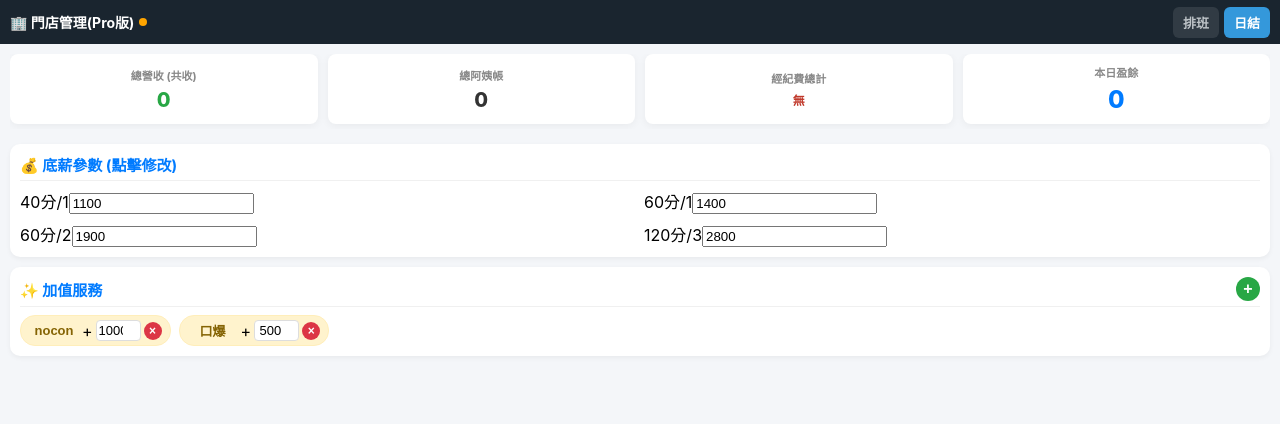
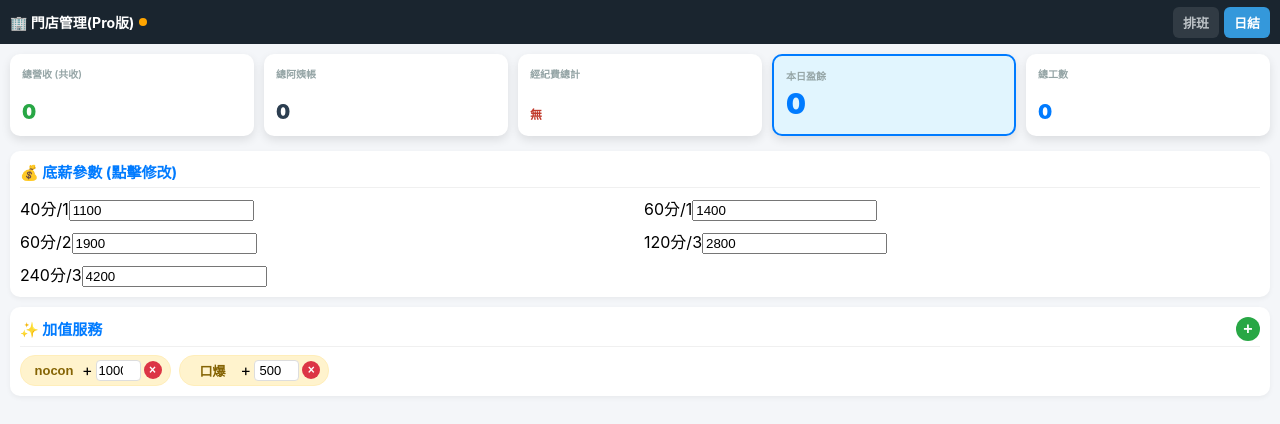
Before and after one commit to makeouthc88-hue/my-work-tools, a plain HTML site: page shop.html in a window 1280 px wide. Both pictures are taken after a click on the button "日結". Drawn offline with Linux system fonts and the light colour scheme; no server answers.

Commit message:
Add files via upload

```diff
--- a/shop.html
+++ b/shop.html
@@ -3,8 +3,9 @@
 <head>
     <meta charset="UTF-8">
     <meta name="viewport" content="width=device-width, initial-scale=1.0, maximum-scale=1.0, user-scalable=no, viewport-fit=cover">
-    <title>全能門店管理 (完全自由編輯版)</title>
+    <title>全能門店管理 (排版優化版)</title>
 
+    <!-- Firebase v8.10.1 (為了兼容現有程式碼) -->
     <script src="https://www.gstatic.com/firebasejs/8.10.1/firebase-app.js"></script>
     <script src="https://www.gstatic.com/firebasejs/8.10.1/firebase-database.js"></script>
 
@@ -35,7 +36,7 @@
         .view-container { flex: 1; position: relative; display: none; flex-direction: column; overflow: hidden; height: 100%; }
         .view-container.active { display: flex; }
 
-        /* 排班視圖樣式 */
+        /* 排班視圖樣式 - (未修改的樣式保持原樣) */
         .schedule-top-bar { height: auto; min-height: 50px; background: var(--primary-dark); display: flex; flex-wrap: wrap; align-items: center; padding: 5px 10px; gap: 10px; border-bottom: 1px solid #34495e; flex-shrink: 0; color: white; }
         .info-group { display: flex; align-items: center; gap: 10px; background: rgba(0,0,0,0.3); padding: 5px 10px; border-radius: 8px; flex: 1; }
         .date-input { background: transparent; border: none; color: #f1c40f; font-size: 18px; font-weight: bold; width: 70px; text-align: center; }
@@ -87,14 +88,72 @@
         .config-panel { background: white; padding: 10px; border-radius: 10px; box-shadow: 0 2px 5px rgba(0,0,0,0.05); }
         .config-panel h3 { margin: 0 0 8px 0; color: #007bff; font-size: 15px; border-bottom: 1px solid #f0f0f0; padding-bottom: 5px; display: flex; justify-content: space-between; align-items: center; }
 
-        .middle-section { margin-bottom: 15px; overflow-x: auto; padding-bottom: 5px; }
-        .summary-area { display: flex; gap: 10px; min-width: 100%; }
-        .card { background: white; border-radius: 8px; box-shadow: 0 2px 8px rgba(0,0,0,0.05); padding: 10px; min-width: 100px; flex: 1; display: flex; flex-direction: column; align-items: center; justify-content: center; }
-        .card h4 { margin: 0 0 5px 0; font-size: 11px; color: #888; white-space: nowrap; }
-        .card p { margin: 0; font-size: 20px; font-weight: 800; color: #333; }
+        /* ------------------------------------------- */
+        /* --- CodeSage 優化: 日結總結區塊樣式 (RWD) --- */
+        /* ------------------------------------------- */
+        .middle-section { margin-bottom: 15px; }
+        .summary-area {
+            /* RWD 網格布局: 預設手機每行 2 個 */
+            display: grid;
+            grid-template-columns: repeat(2, 1fr);
+            gap: 10px;
+        }
+        @media (min-width: 768px) {
+            /* 平板及桌面每行 5 個 */
+            .summary-area {
+                grid-template-columns: repeat(5, 1fr);
+            }
+        }
+
+        .summary-card {
+            background: white;
+            padding: 12px;
+            border-radius: 10px;
+            box-shadow: 0 4px 10px rgba(0,0,0,0.1);
+            min-height: 80px;
+            display: flex;
+            flex-direction: column;
+            justify-content: space-between;
+        }
+
+        .summary-card h4 {
+            margin: 0 0 5px 0;
+            font-size: 10px;
+            color: #95a5a6;
+            text-transform: uppercase;
+            white-space: nowrap;
+            font-weight: 600;
+        }
+        .summary-value {
+            margin: 0;
+            font-size: 20px;
+            font-weight: 900;
+            color: var(--primary-dark);
+            line-height: 1.2;
+        }
+
+        /* 本日盈餘 - 突出樣式 */
+        #total_net_profit_card {
+            background: #e1f5fe; /* 淺藍色背景 */
+            border: 2px solid #007bff;
+        }
+        #total_net_profit_card .summary-value {
+            font-size: 28px !important;
+            color: #007bff !important;
+        }
+        /* 經紀費總計 - 內容為多行文本 */
+        #agent_fee_summary_card #agent_fee_summary {
+            font-size: 12px;
+            color: #c0392b;
+            font-weight: bold;
+            white-space: pre-wrap;
+            line-height: 1.4;
+        }
+
         .text-green { color: #28a745 !important; }
         .text-red { color: #dc3545 !important; }
         .text-blue { color: #007bff !important; }
+        /* ------------------------------------------- */
 
         /* 可編輯欄位樣式 */
         td[contenteditable="true"] { background: #fffae6; cursor: text; border: 1px dashed #ccc; min-width: 40px; }
@@ -169,7 +228,8 @@
             </div>
             <div class="time-settings">
                 <span>開</span><input type="number" id="openHour" value="12" onchange="renderScheduleAll()">
-                <span>閉</span><input type="number" id="closeHour" value="29" onchange="renderScheduleAll()">
+                <!-- 閉店時間預設 26 點 -->
+                <span>閉</span><input type="number" id="closeHour" value="26" onchange="renderScheduleAll()">
             </div>
         </div>
     </div>
@@ -196,12 +256,34 @@
 
 <div id="view-settle" class="view-container">
     <div class="settle-container">
+        <!-- 🚀 CodeSage 優化: 總結區域使用新結構和 RWD 樣式 -->
         <div class="middle-section">
             <div class="summary-area">
-                <div class="card"><h4>總營收 (共收)</h4><p id="total_revenue" class="text-green">0</p></div>
-                <div class="card"><h4>總阿姨帳</h4><p id="total_aunt">0</p></div>
-                <div class="card" style="min-width:140px;"><h4>經紀費總計</h4><div id="agent_fee_summary" style="font-size:12px; color:#c0392b; font-weight:bold;"></div></div>
-                <div class="card"><h4>本日盈餘</h4><p id="total_net_profit" class="text-blue" style="font-size:24px;">0</p></div>
+                <!-- 總營收 -->
+                <div class="summary-card">
+                    <h4>總營收 (共收)</h4>
+                    <p id="total_revenue" class="summary-value text-green">0</p>
+                </div>
+                <!-- 總阿姨帳 -->
+                <div class="summary-card">
+                    <h4>總阿姨帳</h4>
+                    <p id="total_aunt" class="summary-value">0</p>
+                </div>
+                <!-- 經紀費總計 -->
+                <div class="summary-card" id="agent_fee_summary_card">
+                    <h4>經紀費總計</h4>
+                    <div id="agent_fee_summary" class="summary-value">無</div>
+                </div>
+                <!-- 本日盈餘 (突出顯示) -->
+                <div class="summary-card" id="total_net_profit_card">
+                    <h4>本日盈餘</h4>
+                    <p id="total_net_profit" class="summary-value text-blue">0</p>
+                </div>
+                <!-- 總工數 -->
+                <div class="summary-card">
+                    <h4>總工數</h4>
+                    <p id="total_works_summary" class="summary-value text-blue">0</p>
+                </div>
             </div>
         </div>
 
@@ -214,10 +296,16 @@
                     <div class="setting-item"><label>60分/2</label><input type="number" id="base_60_2" value="1900" oninput="renderSettlementTable()"></div>
                     <div class="setting-item"><label>120分/3</label><input type="number" id="base_120_3" value="2800" oninput="renderSettlementTable()"></div>
 
+                    <!-- 🚀 新增 240分/3 的底薪參數 -->
+                    <div class="setting-item"><label>240分/3</label><input type="number" id="base_240_3" value="4200" oninput="renderSettlementTable()"></div>
+
                     <input type="hidden" id="cost_40_1" value="2300">
                     <input type="hidden" id="cost_60_1" value="2700">
                     <input type="hidden" id="cost_60_2" value="3300">
                     <input type="hidden" id="cost_120_3" value="4800">
+
+                    <!-- 🚀 新增 240分/3 的隱藏成本參數 -->
+                    <input type="hidden" id="cost_240_3" value="6800">
                 </div>
             </div>
             <div class="config-panel">
@@ -275,7 +363,8 @@
     const PX_PER_MIN = 2;
     let staffData = [];
     let services = [ {name: "nocon", price: 1000}, {name: "口爆", price: 500} ];
-    const WORK_UNIT_TABLE = {40: 1, 60: 1, 120: 2};
+    // 240分鐘定義為 3 工
+    const WORK_UNIT_TABLE = {40: 1, 60: 1, 120: 2, 240: 3};
     const AUNT_EXTRA_NAMES = ["顏同", "阿鳴", "曼達", "有菜", "姚貴"];
 
     let currentEditingStaffId = null;
@@ -446,7 +535,7 @@
     }
     function renderTracksOnly() {
         const openH = parseInt(document.getElementById('openHour').value) || 12;
-        const closeH = parseInt(document.getElementById('closeHour').value) || 29;
+        const closeH = parseInt(document.getElementById('closeHour').value) || 26; // 使用預設 26
         const startOfDay = openH * 60;
         const totalWidth = (closeH * 60 - startOfDay) * PX_PER_MIN;
         if (totalWidth <= 0) return;
@@ -499,8 +588,10 @@
         lines.forEach(line => {
             const trimmedLine = line.trim();
             if (!trimmedLine) return;
+            // 忽略日期行
             if (/^[\d./-]+\s*(?:\([A-Za-z]+\))?$/.test(trimmedLine) && trimmedLine.length < 12) return;
 
+            // 尋找時間戳記和細節
             const match = trimmedLine.match(/([\d.:]+)\s*(\d+.*)/) || trimmedLine.match(/(\D+)\s*([\d.:]+)\s*(\d+.*)/);
 
             if (match) {
@@ -508,9 +599,11 @@
                 if (match.length === 3) {
                     timeStr = match[1]; detailStr = match[2];
                 } else {
+                    // 匹配: (名字) (時間) (細節)
                     timeStr = match[2]; detailStr = match[3];
                 }
 
+                // 從細節中解析時長
                 let duration = 60;
                 const numMatch = detailStr.match(/^(\d+)/);
                 if (numMatch) duration = parseInt(numMatch[1]);
@@ -549,7 +642,7 @@
 
         let currentCursor = startOfDay;
         tasks.forEach(task => {
-            // 渲染空檔 (Free)
+            // 渲染中間空檔 (Free)
             if (task.start > currentCursor) {
                 let gap = task.start - currentCursor;
                 if (gap >= 10) {
@@ -567,6 +660,18 @@
 
             if (task.end > currentCursor) currentCursor = task.end;
         });
+
+        // 渲染最後一個空檔，從最後一班結束到閉店 (endOfDay)
+        if (currentCursor < endOfDay) {
+            let gap = endOfDay - currentCursor;
+            if (gap >= 10) {
+                let startStr = formatTime(currentCursor);
+                let endStr = formatTime(endOfDay);
+                let durationStr = formatDuration(gap);
+                let label = `<b>${durationStr}</b><div style="font-size:10px; margin-top:1px;">${startStr}-${endStr}</div>`;
+                createBlock(container, currentCursor, endOfDay, startOfDay, 'free', label);
+            }
+        }
     }
     function parseTime(timeStr) {
         if (!timeStr) return null;
@@ -678,6 +783,7 @@
         const timeRegex = /^\d{2}:\d{2}$/;
 
         if ((newInTime && !timeRegex.test(newInTime)) || (newOutTime && !timeRegex.test(newOutTime))) {
+            // 由於此處沒有客製化彈窗，暫時保留 alert，但生產環境應替換
             alert("格式錯誤 HH:MM");
             return;
         }
@@ -822,7 +928,10 @@
             if (!rawLine) return;
 
             // 1. 先計算基礎公式參數 (預設值)
-            const pattern = /(\d+)\/(\d+)-(\d+)/;
+            // 🚀 CodeSage 魯棒修復 Regex:
+            // 匹配格式: (時長)(可選的括號內容)[/-](金額)[/-](工數參數)
+            // 確保可以匹配 240(3+1)/9600/3 和 120/4800-3 等所有格式
+            const pattern = /(\d+)(?:\([\d\s+-]*\))?[/-](\d+)[/-](\d+)/;
             const match = rawLine.match(pattern);
 
             let base_cost = 0;
@@ -832,14 +941,15 @@
             let work = 0;
 
             if (match) {
-                const duration = parseInt(match[1]);
-                revenue = parseInt(match[2]);
-                const count = parseInt(match[3]);
-                const key = `${duration}-${count}`;
+                const duration = parseInt(match[1]); // Group 1: 時長 (e.g., 240)
+                revenue = parseInt(match[2]);      // Group 2: 金額 (e.g., 9600)
+                const count = parseInt(match[3]);    // Group 3: 人數/工數參數 (e.g., 3)
+
+                const key = `${duration}-${count}`;   // e.g., "240-3"
 
                 base_comm = commTable[key] || 0;
                 base_cost = costTable[key] || 0;
-                work = WORK_UNIT_TABLE[duration] || 0;
+                work = WORK_UNIT_TABLE[duration] || 0; // 240分鐘會取到 3 工
 
                 // 計算加值服務費用
                 services.forEach(svc => {
@@ -847,6 +957,9 @@
                         extra_money += svc.price;
                     }
                 });
+            } else {
+                // 如果無法匹配，表示這不是一個可計算的服務項目，直接跳過
+                return;
             }
 
             let total_miss = base_comm + extra_money;
@@ -901,6 +1014,8 @@
         let dom_grand_total_revenue = 0;
         let dom_grand_total_aunt_points = 0;
         let dom_agent_fee_map = {};
+        // 🚀 新增一個變數來累計所有員工的總工數
+        let dom_grand_total_works = 0;
 
         document.querySelectorAll('.staff-card-settle').forEach(card => {
             let card_total_aunt_pts = 0;
@@ -941,7 +1056,7 @@
                 footerCells[2].innerText = card_total_rev;
                 footerCells[3].innerText = card_total_miss;
                 footerCells[4].innerText = card_total_bal;
-                footerCells[5].innerText = card_total_work;
+                footerCells[5].innerText = card_total_work; // 員工總工數
             }
 
             // 修正後結餘
@@ -952,12 +1067,13 @@
             // 累加到全局
             dom_grand_total_revenue += final_bal;
             dom_grand_total_aunt_points += card_total_aunt_pts;
+            dom_grand_total_works += card_total_work; // 🚀 累計總工數
 
             // 經紀費計算
             const agentName = card.dataset.agentName;
             const agentRate = parseInt(card.dataset.agentRate || 300);
             // 使用 footer 總計的工數來計算經紀費
-            const totalWorksFromFooter = parseInt(footerCells[5].innerText.replace(/[^\d-]/g,'') || 0);
+            const totalWorksFromFooter = card_total_work;
             const staffAgentFee = totalWorksFromFooter * agentRate;
 
             const feeDisplay = card.querySelector('.agent-fee-display');
@@ -974,19 +1090,33 @@
         let agent_summary_html = "";
         for (const [name, fee] of Object.entries(dom_agent_fee_map)) {
             grand_total_agent_fees += fee;
-            agent_summary_html += `<div>${name}: $${fee}</div>`;
+            agent_summary_html += `<div>${name}: $${fee.toLocaleString()}</div>`; // 加上千分位
         }
         const net_profit = dom_grand_total_revenue - grand_total_aunt_money - grand_total_agent_fees;
 
+        // 🚀 更新頂部總計 (加上千分位格式化)
         document.getElementById('total_revenue').innerText = dom_grand_total_revenue.toLocaleString();
         document.getElementById('total_aunt').innerText = grand_total_aunt_money.toLocaleString();
         document.getElementById('agent_fee_summary').innerHTML = agent_summary_html || "無";
         document.getElementById('total_net_profit').innerText = net_profit.toLocaleString();
+        document.getElementById('total_works_summary').innerText = dom_grand_total_works.toLocaleString();
     }
 
     function renderSettlementTable() {
-        const commTable = { "40-1": parseInt(document.getElementById('base_40_1').value)||0, "60-1": parseInt(document.getElementById('base_60_1').value)||0, "60-2": parseInt(document.getElementById('base_60_2').value)||0, "120-3": parseInt(document.getElementById('base_120_3').value)||0 };
-        const costTable = { "40-1": parseInt(document.getElementById('cost_40_1').value)||0, "60-1": parseInt(document.getElementById('cost_60_1').value)||0, "60-2": parseInt(document.getElementById('cost_60_2').value)||0, "120-3": parseInt(document.getElementById('cost_120_3').value)||0 };
+        const commTable = {
+            "40-1": parseInt(document.getElementById('base_40_1').value)||0,
+            "60-1": parseInt(document.getElementById('base_60_1').value)||0,
+            "60-2": parseInt(document.getElementById('base_60_2').value)||0,
+            "120-3": parseInt(document.getElementById('base_120_3').value)||0,
+            "240-3": parseInt(document.getElementById('base_240_3').value)||0
+        };
+        const costTable = {
+            "40-1": parseInt(document.getElementById('cost_40_1').value)||0,
+            "60-1": parseInt(document.getElementById('cost_60_1').value)||0,
+            "60-2": parseInt(document.getElementById('cost_60_2').value)||0,
+            "120-3": parseInt(document.getElementById('cost_120_3').value)||0,
+            "240-3": parseInt(document.getElementById('cost_240_3').value)||0
+        };
 
         const container = document.getElementById('table_body');
         container.innerHTML = '';
@@ -1020,7 +1150,7 @@
                             style="width:50px; text-align:center; border:1px solid #aaa; border-radius:4px; font-weight:bold; color:#c0392b;">
                         <div style="display:flex; flex-direction:column; align-items:flex-end; font-size:10px; color:#2c3e50; line-height:1.1;">
                             <div>費率: <input type="number" value="${agentRate}" onchange="updateStaffSettlement(${staff.id}, 'agentRate', this.value)" style="width:40px; border:none; background:transparent; border-bottom:1px solid #aaa; text-align:right;"></div>
-                            <div class="agent-fee-display" style="font-weight:bold; color:#d35400;">費用: $${staffAgentFee}</div>
+                            <div class="agent-fee-display" style="font-weight:bold; color:#d35400;">費用: $${staffAgentFee.toLocaleString()}</div>
                         </div>
                     </div>
                 </div>
@@ -1097,6 +1227,7 @@
             container.appendChild(card);
         });
 
+        // 確保在所有 DOM 元素都渲染後，呼叫一次總計更新
         updateTotalsFromDOM();
     }
 
```
